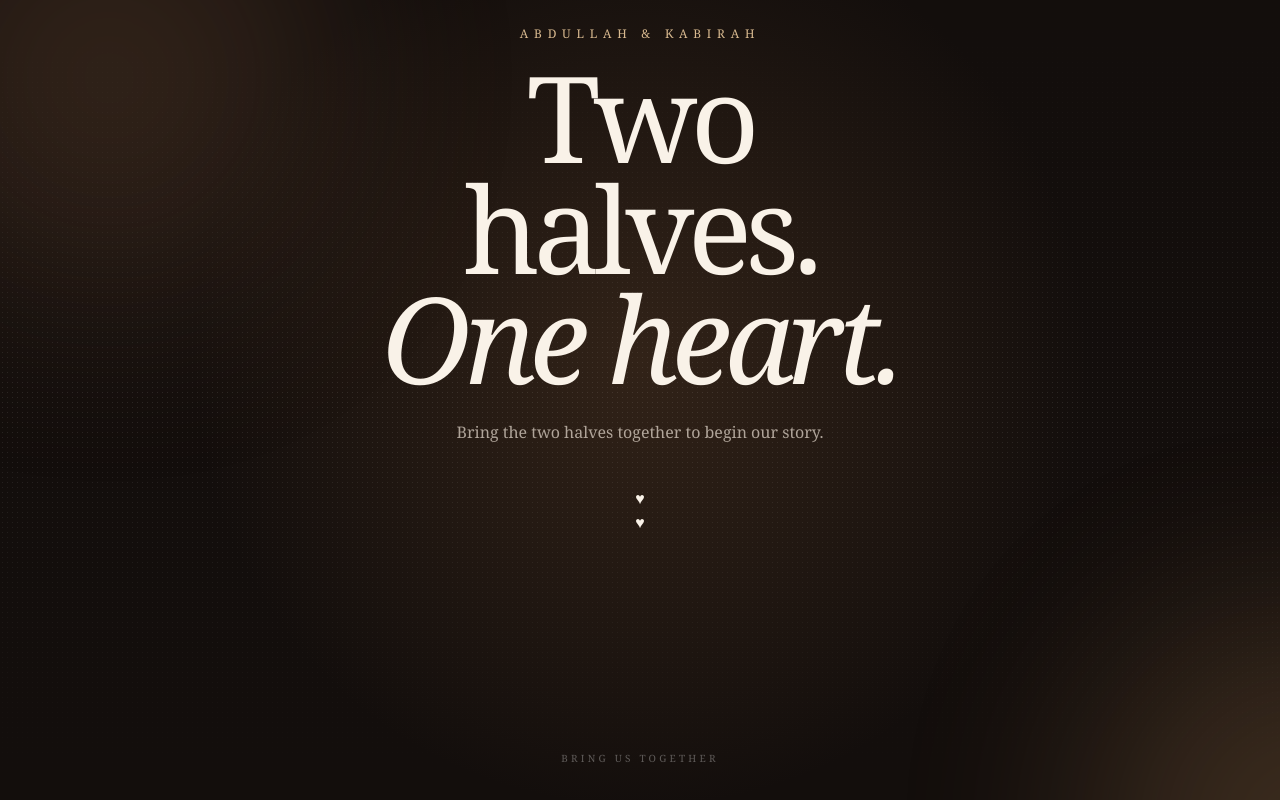
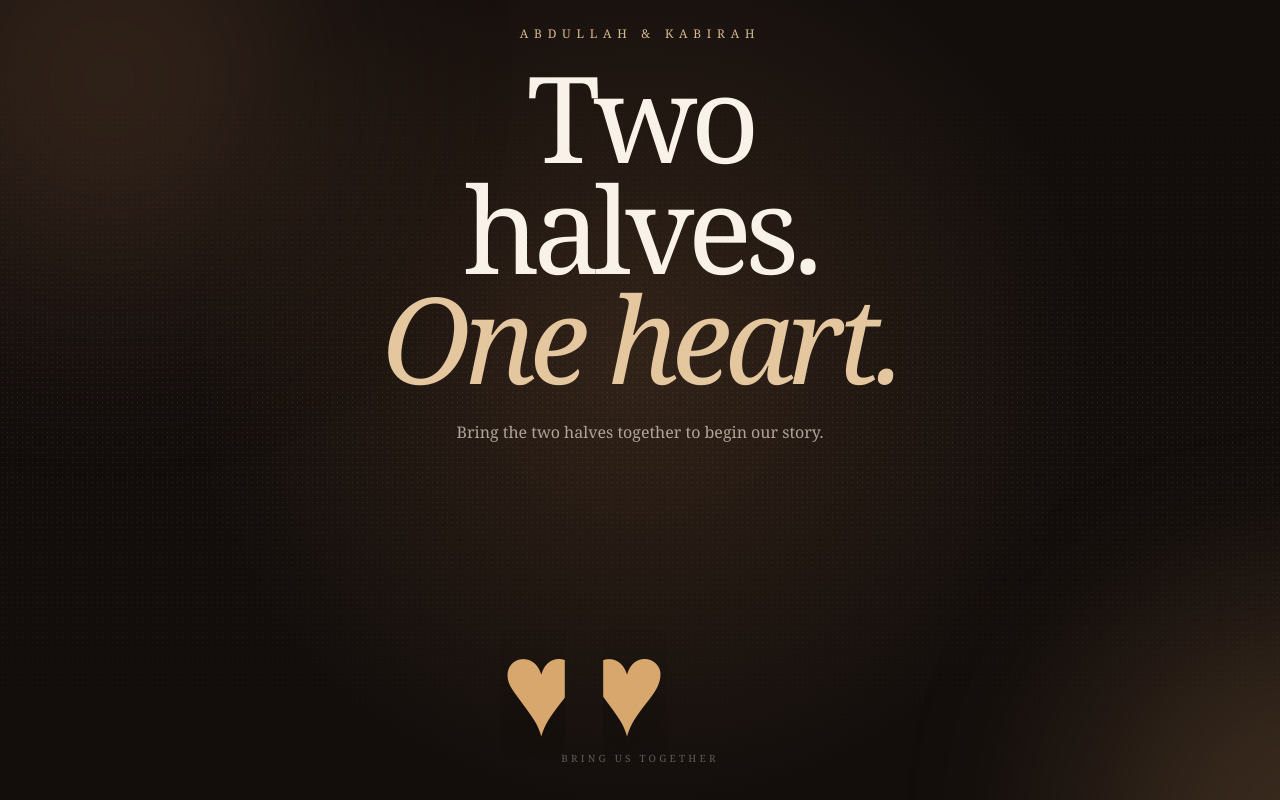
Before and after one commit to primyst/wedding-invitation, a Next.js app in the folder my-app/: page / in a window 1280 px wide. Shown: the top 800 px of the page. Built offline with nearby package versions, Linux system fonts and the light colour scheme.

Commit message:
style: add heart halves and joined heart animation

```diff
--- a/my-app/app/globals.css
+++ b/my-app/app/globals.css
@@ -13,14 +13,16 @@ button, a { -webkit-tap-highlight-color: transparent; }
 .intro-glow-one { top: -10rem; left: -9rem; background: #9a6b4a; }
 .intro-glow-two { right: -10rem; bottom: -11rem; background: #c99561; animation-delay: -3s; }
 .intro-title { font-size: clamp(3.2rem, 11vw, 7.5rem); font-weight: 400; line-height: 0.92; letter-spacing: -0.055em; }
-.puzzle-piece { position: absolute; top: 50%; z-index: 2; display: grid; width: 6.8rem; height: 6.8rem; place-items: center; border: 1px solid rgba(216, 185, 143, 0.45); border-radius: 50% 50% 45% 45%; background: linear-gradient(145deg, rgba(225, 184, 135, 0.26), rgba(74, 48, 35, 0.75)), #2b1d17; box-shadow: inset 0 1px rgba(255, 255, 255, 0.12), 0 25px 50px rgba(0, 0, 0, 0.4); color: #f6dfbd; cursor: grab; font-size: 1.5rem; touch-action: none; user-select: none; }
-.puzzle-piece::before, .puzzle-piece::after { content: ""; position: absolute; width: 3.8rem; height: 3.8rem; background: inherit; border-radius: 50%; z-index: -1; }
-.puzzle-piece::before { top: -1.3rem; }
-.puzzle-piece::after { bottom: -0.65rem; }
-.puzzle-piece span { position: relative; z-index: 3; }
-.puzzle-piece-left { left: 10%; transform: translateY(-50%) rotate(-10deg); }
-.puzzle-piece-right { right: 10%; transform: translateY(-50%) rotate(10deg); }
-.puzzle-piece:active { cursor: grabbing; }
+.intro-title em { color: #e4c69f; font-style: italic; }
+.heart-join-stage { perspective: 900px; }
+.heart-half { position: absolute; top: 50%; width: 7.5rem; height: 7.5rem; border: 0; padding: 0; color: #d7a76d; cursor: grab; font-size: 8rem; line-height: 0.78; touch-action: none; user-select: none; filter: drop-shadow(0 1.5rem 2rem rgba(0,0,0,.35)); }
+.heart-half span { display: block; position: absolute; top: 0; }
+.heart-half-left { left: calc(50% - 8.7rem); clip-path: inset(0 50% 0 0); transform-origin: right center; }
+.heart-half-right { left: calc(50% - 6.3rem); clip-path: inset(0 0 0 50%); transform-origin: left center; }
+.heart-half-left span { left: 0; }
+.heart-half-right span { right: 0; }
+.heart-half:active { cursor: grabbing; }
+.complete-heart { color: #d7a76d; font-size: 8.5rem; line-height: .8; filter: drop-shadow(0 0 2rem rgba(215,167,109,.3)); }
 
 .memory-section { background: linear-gradient(135deg, #f7f0e6, #ede1d1 50%, #f8f3eb); }
 .memory-section::before { content: ""; position: absolute; inset: 0; pointer-events: none; opacity: 0.35; background-image: radial-gradient(rgba(95, 68, 48, 0.16) 0.7px, transparent 0.8px); background-size: 8px 8px; mask-image: linear-gradient(to bottom, transparent, black 15%, black 85%, transparent); }
@@ -70,4 +72,4 @@ button, a { -webkit-tap-highlight-color: transparent; }
 .closing-letter-line { height: 1px; background: linear-gradient(90deg, transparent, rgba(146, 112, 82, 0.65), transparent); }
 
 @keyframes drift { to { transform: translate3d(4rem, 3rem, 0) scale(1.15); } }
-@media (min-width: 640px) { .puzzle-piece { width: 8rem; height: 8rem; } .puzzle-piece-left { left: 7%; } .puzzle-piece-right { right: 7%; } }
+@media (min-width: 640px) { .heart-half { width: 8rem; height: 8rem; font-size: 8.5rem; } }
```
